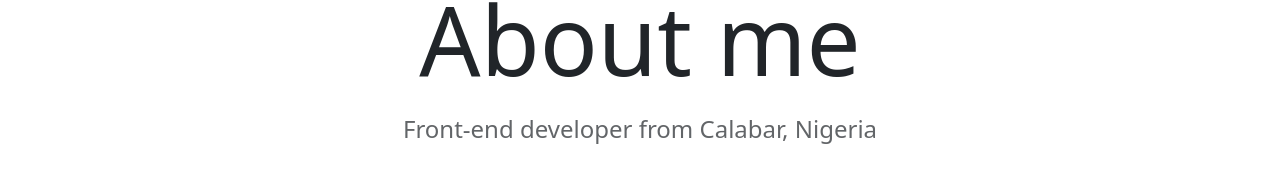
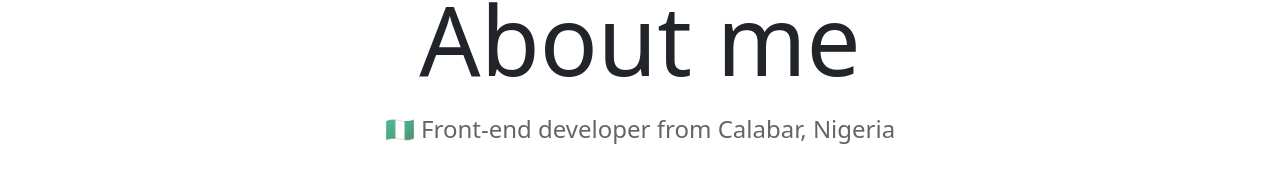
Before and after one commit to Apollo24601/week3-hmwrk, a plain HTML site: page about.html in a window 1280 px wide. Shown: the part 133-324 px from the top of the page. Drawn offline with nearby package versions, Linux system fonts and the light colour scheme.

Commit message:
added emojis

```diff
--- a/about.html
+++ b/about.html
@@ -43,7 +43,7 @@
     </nav>
 
     <h1>About me</h1>
-    <h3>Front-end developer from Calabar, Nigeria</h3>
+    <h3>🇳🇬 Front-end developer from Calabar, Nigeria</h3>
     <div class="about-paragraphs text-center">
         <p>
             Lorem ipsum dolor sit amet, consectetur adipisicing elit. Numquam
```
Also changed, not shown: index.html (+1 -1 lines).
